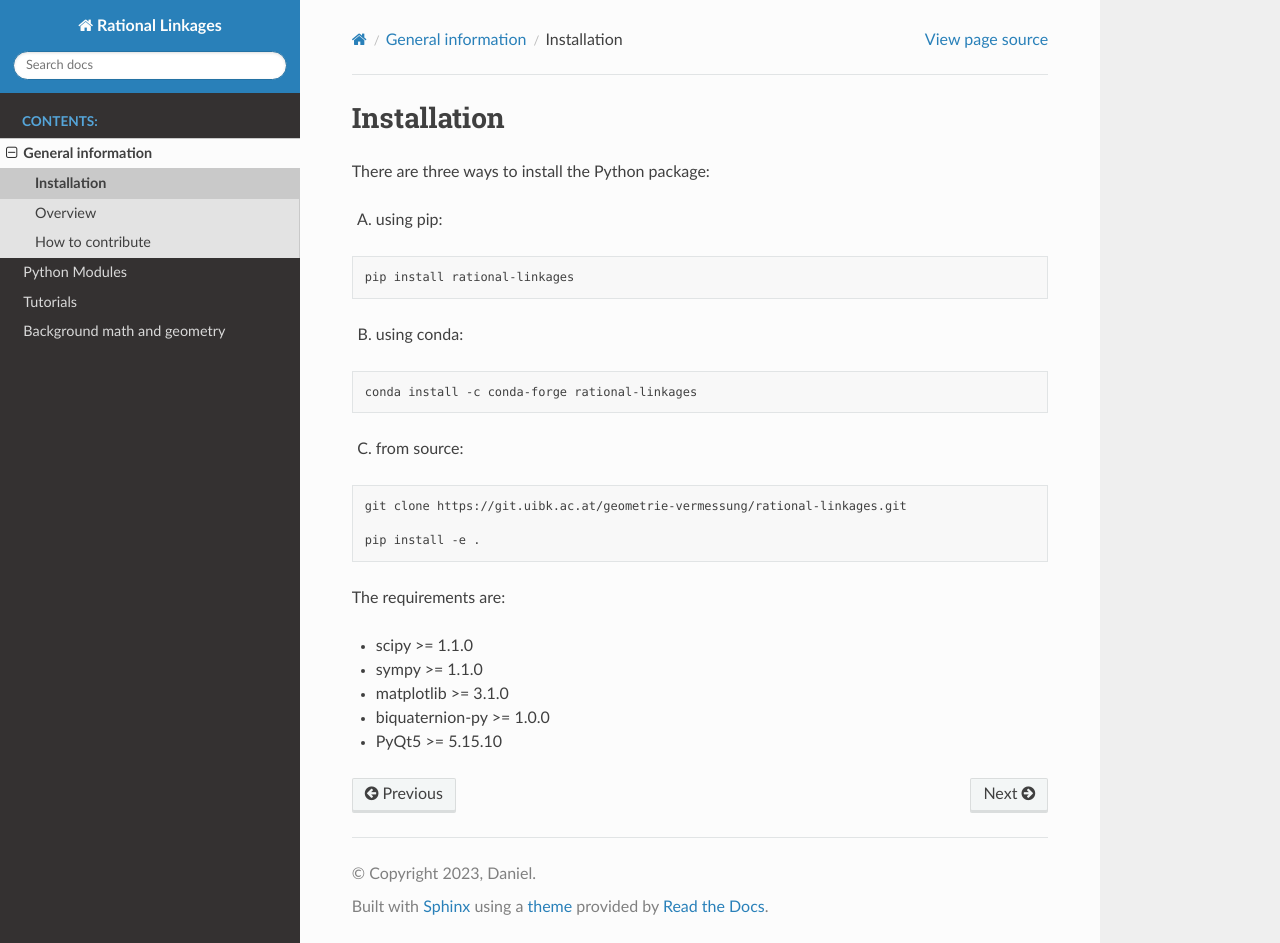
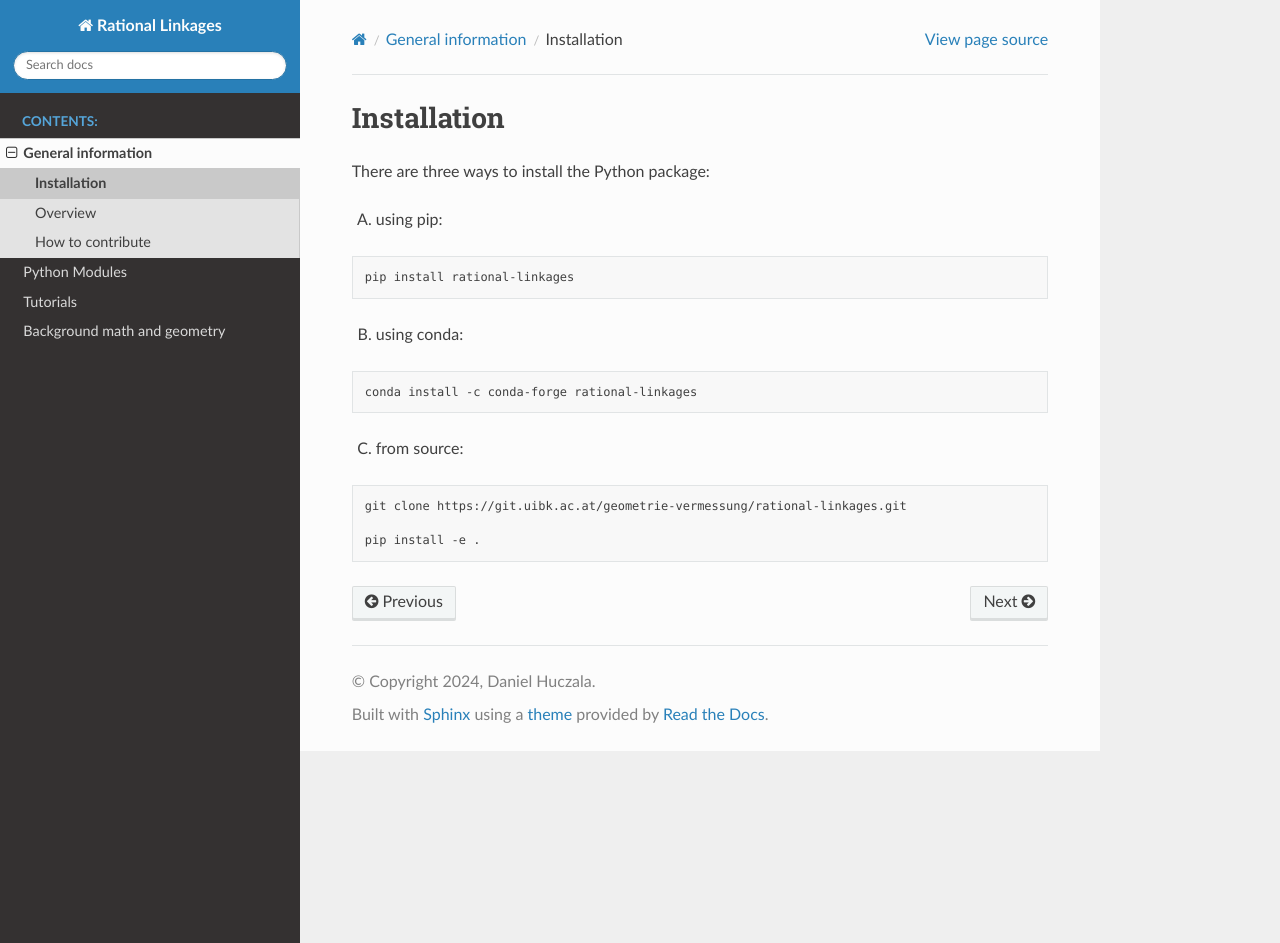
Before and after one commit to hucik14/rational-linkages, a Sphinx documentation site: the page built from docs/source/general/installation.rst, in a window 1280 px wide and 943 px high. Built offline with Sphinx 7.4.7 and the Read the Docs theme 2.0.0, drawn with Linux system fonts in a browser that asks for light colours.

```diff
--- a/docs/source/conf.py
+++ b/docs/source/conf.py
@@ -12,6 +12,7 @@
 #
 import os
 import sys
+import toml
 
 
 docs_source_dir = os.path.dirname(__file__)
@@ -24,14 +25,25 @@ sys.path.insert(0, src_dir)
 
 print(sys.path)
 
+# -- Helper functions --------------------------------------------------------
+
+
+def get_version():
+    # Load the pyproject.toml file
+    pyproject = toml.load("../../pyproject.toml")
+    # Extract the version
+    version = pyproject['project']['version']
+    return version
+
 # -- Project information -----------------------------------------------------
 
+
 project = 'Rational Linkages'
-copyright = '2023, Daniel'
-author = 'Daniel'
+copyright = '2024, Daniel Huczala'
+author = 'Daniel Huczala'
 
 # The full version, including alpha/beta/rc tags
-release = '1.0.0'
+release = get_version()
 
 
 # -- General configuration ---------------------------------------------------
--- a/docs/source/general/installation.rst
+++ b/docs/source/general/installation.rst
@@ -24,11 +24,3 @@ C) from source:
     git clone https://git.uibk.ac.at/geometrie-vermessung/rational-linkages.git
 
     pip install -e .
-
-The requirements are:
-
-* scipy >= 1.1.0
-* sympy >= 1.1.0
-* matplotlib >= 3.1.0
-* biquaternion-py >= 1.0.0
-* PyQt5 >= 5.15.10
--- a/pyproject.toml
+++ b/pyproject.toml
@@ -30,7 +30,8 @@ dependencies = [
 doc = [
     "sphinx",
     "sphinx-rtd-theme",
-    "nbsphinx"
+    "nbsphinx",
+    "toml",
 ]
 dev = [
     "coverage",
--- a/requirements.txt
+++ /dev/null
@@ -1,5 +0,0 @@
-scipy>=1.11.1
-sympy>=1.11.1
-matplotlib>=3.7.1
-biquaternion-py>=1.1.0
-PyQt5>=5.15.7
```
